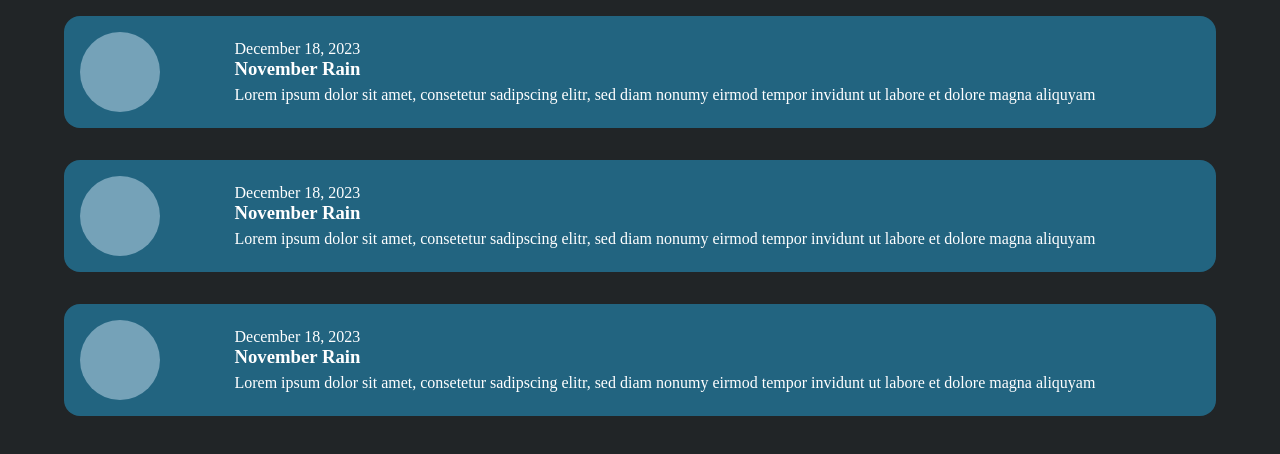
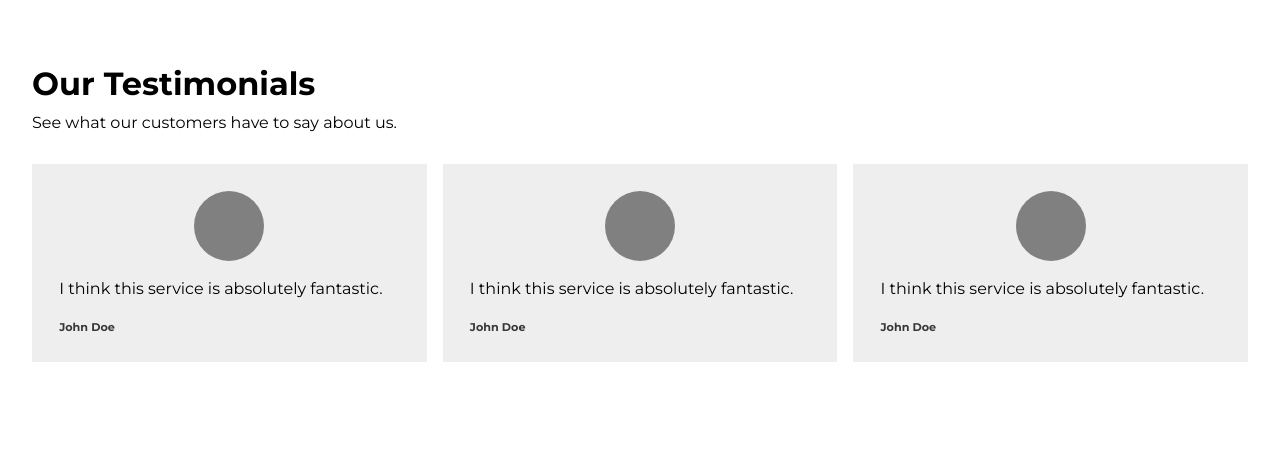
Before and after one commit to jasnmar/scrimba-ui-basics, a plain HTML site: page index.html in a window 1280 px wide. Drawn offline with Linux system fonts and the light colour scheme; a web font is replaced by a local one.

Commit message:
Typography

```diff
--- a/index.css
+++ b/index.css
@@ -1,66 +1,61 @@
+@import url('https://fonts.googleapis.com/css?family=Amatic+SC|Montserrat:400,700|Seymour+One&display=swap');
+
 html, body {
     margin: 0;
     padding: 0;
 }
-body {
-    background: #212527;
-    color: #9FB2B9;
+
+.container {
+    width: 95%;
+    margin: 0 auto;
+}
+h1, p {
+    font-size: 1em;
+}
+h1 {
+    margin: 2em 0 -.2em;
+    font-family: 'Seymour One', sans-serif;
+}
+section {
+    display: grid;
+    grid-template-columns: repeat(3,auto);
+    grid-gap: 1em;
+    margin-top: 2em;
+}
+.card {
+    background-color: #eeeeee;
+    padding: 1.7em;
+}
+blockquote {
+    margin: 0;
+}
+span {
+    width: 70px;
+    height: 70px;
+    display: block;
+    background: gray;
+    border-radius: 50%;
+    margin: 0 auto;
+}
+cite {
+    font-style: normal;
+    font-family: 'Amatic SC', cursive;
+    font-size: 1.4em;
 }
 
-.container {
-    display: grid;
-    width: 100%;
-    margin: 2em auto 0;
+h1, p, blockquote p, cite {
+    font-family: 'Montserrat';
 }
-.card {
-    background: #337590;
-    display: grid;
-    grid-template-columns: .8fr 5fr;
-    align-items: center;
-    border-radius: 1em;
-    margin-bottom: 2em;
-}
-p, h3 {
-    margin: 0;
-}
-h3 {
-    margin-left: 1em;
-    margin-top: .5em
-}
-span {
-    width: 5em;
-    height: 5em;
-    background: #75A2B8;
-    border-radius: 50%;
+h1 {
+    font-size: 2em;
 }
 
-/*
-
-   Your fixes below:
-
-   My solution included using the following properties:
-   width, background, padding, margin,
-   text-transform, font-size, letter-spacing & color
-
-*/
-
-.container {
-    color: white;
-    margin: 1em auto;
-    width: 90vw;;
+blockquote p {
+    line-height: 1.5em;
 }
 
-.card {
-    padding: 1em;
-    background-color: #226480;
+cite {
+    font-size: .7em;
+    font-weight: bold;
+    color: #373737;
 }
-
-p.date {
-    margin-bottom: 0;
-}
-
-h3 {
-    margin-left:0;
-    margin-bottom: .3em;
-    margin-top: 0;
-}
--- a/index.html
+++ b/index.html
@@ -8,30 +8,31 @@
 </head>
 <body>
     <div class="container">
+        <h1>Our Testimonials</h1>
+        <p class="subheading">See what our customers have to say about us.</p>
+        <section>
             <div class="card">
                 <span></span>
-            <div class="content">
-                <p class="date">December 18, 2023</p>
-                <h3>November Rain</h3>
-                <p class="desc">Lorem ipsum dolor sit amet, consetetur sadipscing elitr, sed diam nonumy eirmod tempor invidunt ut labore et dolore magna aliquyam</p>
-            </div>
+                <blockquote cite="http://someurlx0x.com">
+                    <p>I think this service is absolutely fantastic.</p>
+                    <cite>John Doe</cite>
+                </blockquote>
             </div>
             <div class="card">
                 <span></span>
-            <div class="content">
-                <p class="date">December 18, 2023</p>
-                <h3>November Rain</h3>
-                <p class="desc">Lorem ipsum dolor sit amet, consetetur sadipscing elitr, sed diam nonumy eirmod tempor invidunt ut labore et dolore magna aliquyam</p>
-            </div>
+                <blockquote cite="http://someurlx0x.com">
+                    <p>I think this service is absolutely fantastic.</p>
+                    <cite>John Doe</cite>
+                </blockquote>
             </div>
             <div class="card">
                 <span></span>
-            <div class="content">
-                <p class="date">December 18, 2023</p>
-                <h3>November Rain</h3>
-                <p class="desc">Lorem ipsum dolor sit amet, consetetur sadipscing elitr, sed diam nonumy eirmod tempor invidunt ut labore et dolore magna aliquyam</p>
+                <blockquote cite="http://someurlx0x.com">
+                    <p>I think this service is absolutely fantastic.</p>
+                    <cite>John Doe</cite>
+                </blockquote>
             </div>
-        </div>
+        </section>
     </div>
     <script src="./index.js"></script>
 </body>
```
Lines whose indentation alone changed are shown as unchanged.
